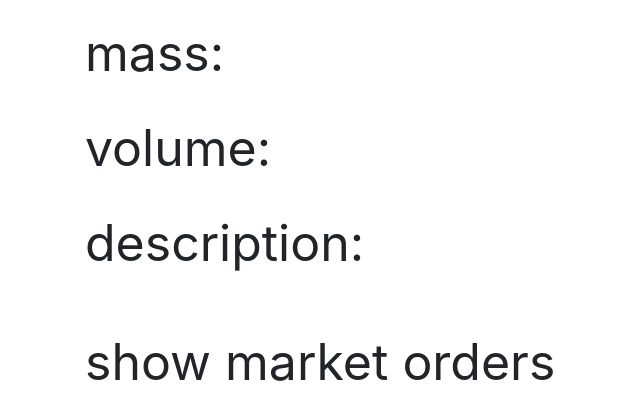
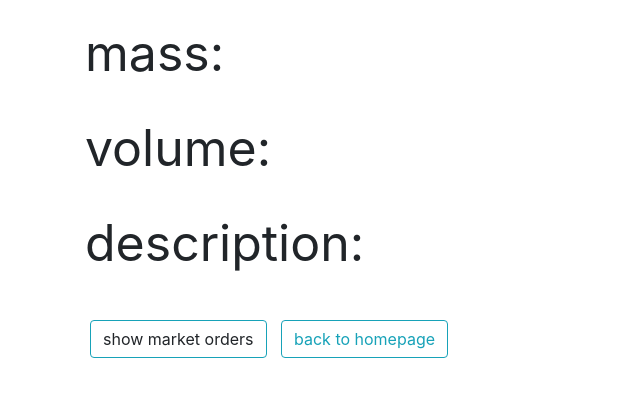
Before and after one commit to Haoming-Sun/MS2, a Flask app: template templates/item.html in a window 1280 px wide. Shown: the part 264-684 px from the top of the page, without its empty margins (0-640 px from the left). Run offline with Flask 2, Linux system fonts and the light colour scheme; the template is opened without the code that fills it, so the values that code supplies are empty; some libraries are stand-ins or nearby versions.

Commit message:
final for today

```diff
--- a/server.py
+++ b/server.py
@@ -33,7 +33,6 @@ def category():
         return "Connection Error"
     Jresponse = uResponse.text
     data = json.loads(Jresponse)
-
     return render_template('homepage.html' , data = data, name_diction = list(search_cache))
 
 @app.route('/marketorders/<type_id>', methods=['GET', 'POST'])
--- a/templates/item.html
+++ b/templates/item.html
@@ -17,5 +17,7 @@
 <span class="itemdetail">description: </span> <span class="itemdetail" id="description"> </span><br>
 
 <br>
-<a id="show_orders" class="itemdetail">show market orders</a>
+<a id="show_orders" class="btn btn-outline-info search">show market orders</a>
+<a class="btn btn-outline-info search" href="/marketorders">back to homepage</a>
+<br>
 {% endblock %}
--- a/templates/orders.html
+++ b/templates/orders.html
@@ -12,7 +12,7 @@
 
 <span class="items">item name: </span> <a class="items" id="item_name"> </a><br>
 <span class="items">item id: </span> <span class="items" id="item_id"> </span><br>
-
+<a class="btn btn-outline-info search" href="/marketorders">back to homepage</a>
 <br>
 <br>
     <a class="words" id="station_id">station id</a><a class="words" id="duration">duration</a><a class="words" id="is_buy_order">is buy order</a><a class="words" id="price">price</a><a class="words" id="volume_remain">volume remain</a><a class="words" id="volume_total">volume total</a><a class="words" id="last_modified">last modified</a>
@@ -23,4 +23,5 @@
 </div>
 
 
+
 {% endblock %}
```
